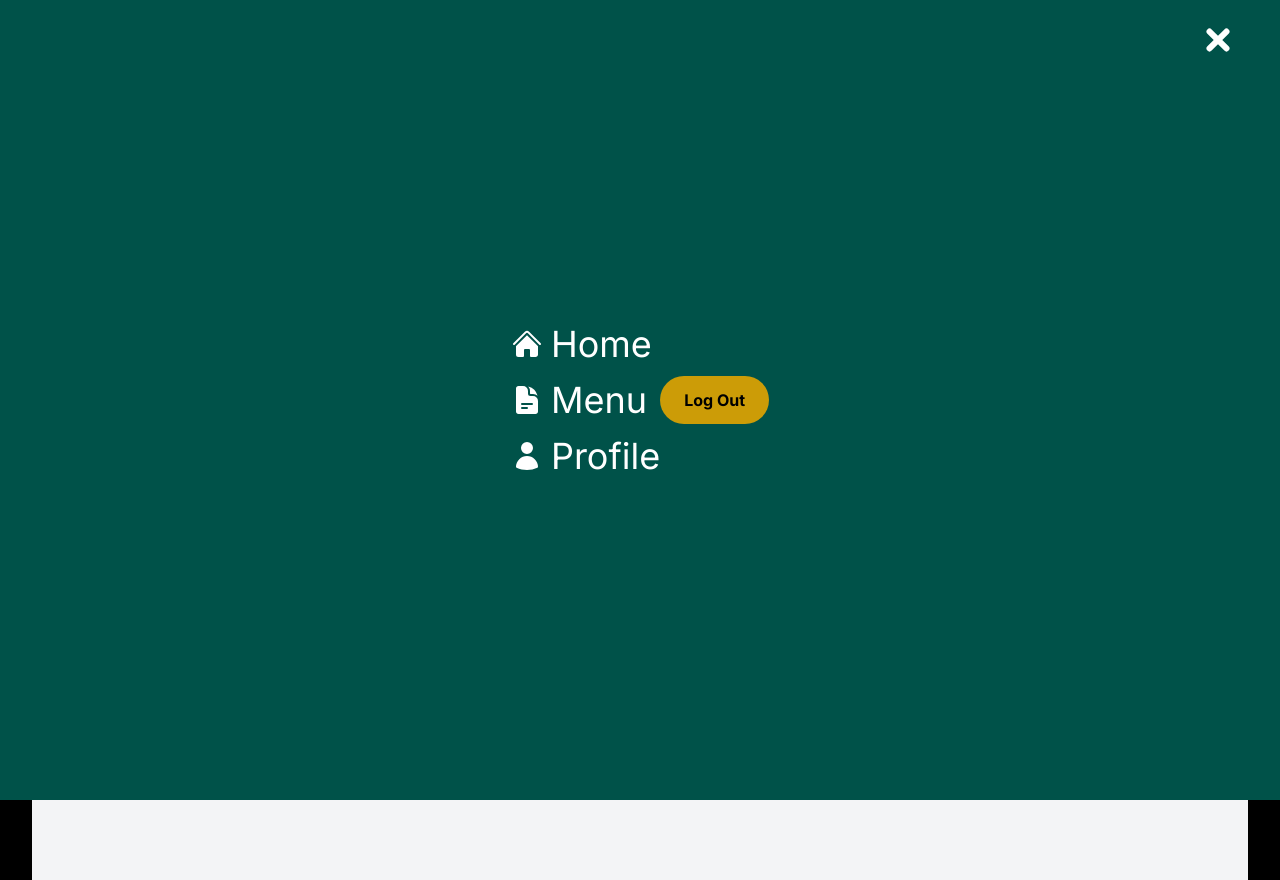
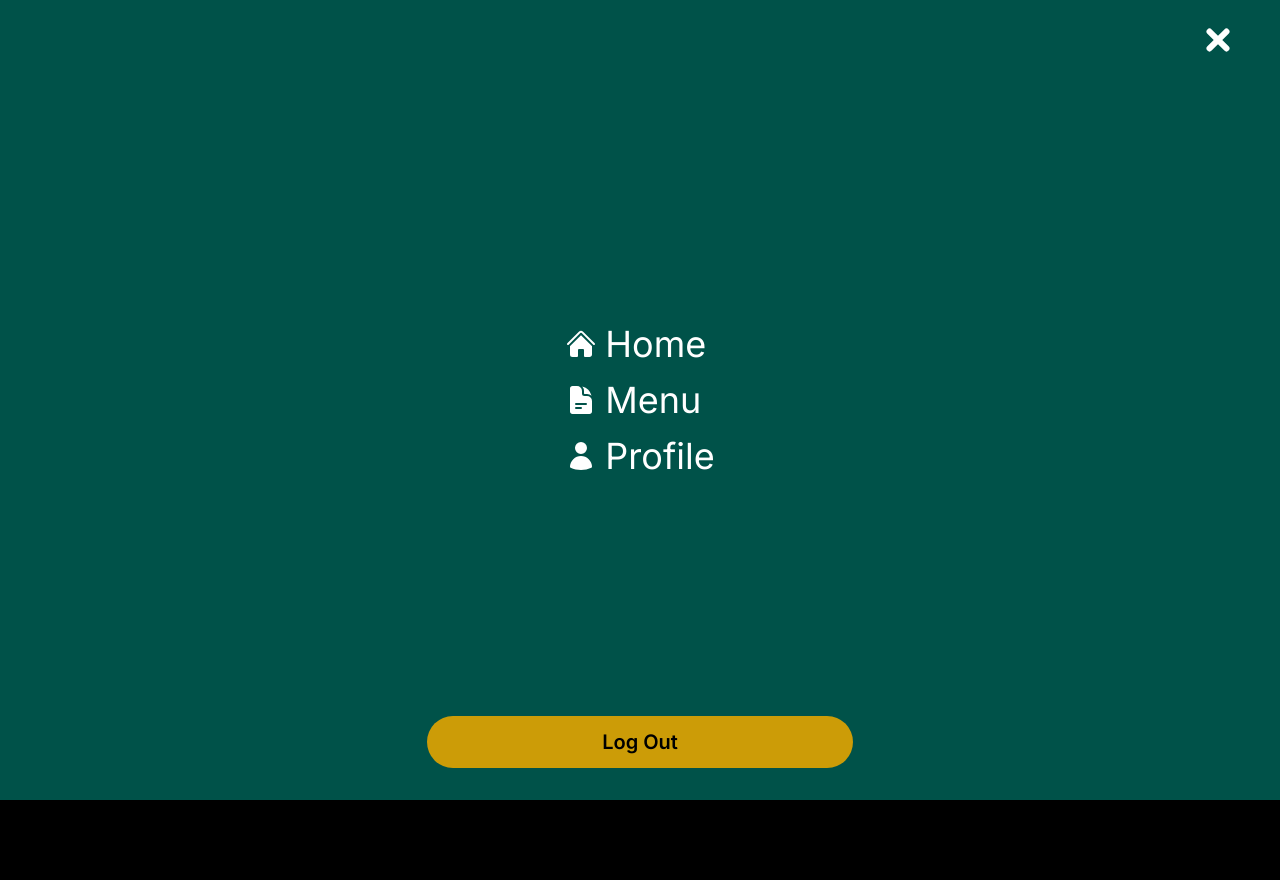
Before and after one commit to fontys-fhtw/epiq, a Next.js app: page /customer/auth in a window 1280 px wide. Both pictures are taken after a click on the element 1218 px from the left and 40 px from the top of the page. After the commit the page ends 800 px from the top, so only its background shows below. Built offline with nearby package versions, Linux system fonts and the light colour scheme; no server answers.

Commit message:
Styling: log out button and nav bar

```diff
--- a/src/components/customer/AuthComponent.jsx
+++ b/src/components/customer/AuthComponent.jsx
@@ -6,6 +6,8 @@ import { useMutation } from "@tanstack/react-query";
 import { useSearchParams } from "next/navigation";
 import { useState } from "react";
 import { FaGoogle, FaSpinner, FaTruckLoading } from "react-icons/fa";
+
+import ActionButton from "../common/ActionButton";
 
 export default function AuthComponent() {
   const supabase = createSupabaseBrowserClient();
@@ -24,33 +26,27 @@ export default function AuthComponent() {
   };
 
   return (
-    <div className="flex min-h-screen flex-col items-center justify-center bg-gray-100 p-4">
-      <div className="w-full max-w-md rounded-lg bg-white p-8 shadow-md">
-        <h2 className="mb-6 text-center text-2xl font-semibold text-black">
+    <div className="flex h-[calc(100vh-5rem)] flex-col items-center justify-center">
+      <div className="w-full max-w-md rounded-lg bg-dark p-8 shadow-md">
+        <h2 className="mb-4 text-center text-2xl font-semibold text-white">
           Welcome Back!
         </h2>
         {errorMessage && (
           <div className="mb-4 text-center text-red-600">{errorMessage}</div>
         )}
-        <button
+        <ActionButton
           onClick={handleSignIn}
           disabled={isLoading}
-          className={`flex w-full items-center justify-center rounded-md border border-transparent px-4 py-2 text-sm font-medium text-white ${
-            isLoading
-              ? "cursor-not-allowed bg-gray-400"
-              : "bg-blue-600 hover:bg-blue-700"
-          } focus:outline-none focus:ring-2 focus:ring-blue-500 focus:ring-offset-2`}
+          className="flex w-full items-center justify-center rounded-lg py-2 text-lg"
         >
           {isLoading ? (
-            <FaSpinner
-              className="mr-2 size-5 animate-spin"
-              aria-hidden="true"
-            />
+            <FaTruckLoading className="mr-2 size-5 animate-spin" />
           ) : (
-            <FaGoogle className="mr-2 size-5" aria-hidden="true" />
+            <FaGoogle className="mr-2 size-5" />
           )}
+
           {isLoading ? "Signing in..." : "Sign in with Google"}
-        </button>
+        </ActionButton>
       </div>
     </div>
   );
--- a/src/components/customer/BurgerMenu.jsx
+++ b/src/components/customer/BurgerMenu.jsx
@@ -6,13 +6,13 @@ import {
   UserIcon,
 } from "@heroicons/react/24/solid";
 import { CUSTOMER_NAV_ITEMS } from "@src/constants";
-import { signOut } from "@src/queries/customer";
+import { getCustomerSession, signOut } from "@src/queries/customer";
 import createSupabaseBrowserClient from "@src/utils/supabase/browserClient";
 import getBaseUrl from "@src/utils/url";
-import { useMutation } from "@tanstack/react-query";
+import { useMutation, useQuery } from "@tanstack/react-query";
 import Link from "next/link";
 import { usePathname, useRouter } from "next/navigation";
-import React, { useState } from "react";
+import React, { useEffect, useState } from "react";
 
 import ActionButton from "../common/ActionButton";
 
@@ -23,6 +23,7 @@ const BurgerMenu = () => {
   const supabase = createSupabaseBrowserClient();
 
   const [isOpen, setIsOpen] = useState(false);
+  const [isLoggedIn, setIsLoggedIn] = useState(false);
 
   const handleSetOpen = () => setIsOpen((value) => !value);
 
@@ -30,8 +31,23 @@ const BurgerMenu = () => {
 
   const { mutate: mutateSignOut, isLoading: isLoadingSignOut } = useMutation({
     mutationFn: () => signOut(supabase),
-    onSuccess: () => router.push(getBaseUrl().customer),
+    onSuccess: () => {
+      router.push(getBaseUrl().customer);
+      setIsOpen(false);
+      setIsLoggedIn(false);
+    },
   });
+
+  const { data: sessionData } = useQuery({
+    queryKey: ["user-session"],
+    queryFn: () => getCustomerSession(supabase),
+  });
+
+  useEffect(() => {
+    if (sessionData) {
+      setIsLoggedIn(true);
+    }
+  }, [sessionData]);
 
   const icons = {
     home: HomeIcon,
@@ -75,15 +91,17 @@ const BurgerMenu = () => {
           </ul>
         </nav>
 
-        <div>
+        {isLoggedIn && (
+          <div className="absolute bottom-8 flex w-full items-center justify-center">
             <ActionButton
               onClick={mutateSignOut}
               disabled={isLoadingSignOut}
-            classname={`${isLoadingSignOut} ? "cursor-not-allowed" : "" text-base font-semibold`}
+              className={`${isLoadingSignOut ? "cursor-not-allowed" : ""} w-1/3 text-xl font-semibold`}
             >
-            {isLoadingSignOut ? "Logging Out..." : "Log Out"}
+              Log Out
             </ActionButton>
           </div>
+        )}
       </div>
 
       <div onClick={handleSetOpen} className="flex items-center justify-center">
```
Lines whose indentation alone changed are shown as unchanged.
